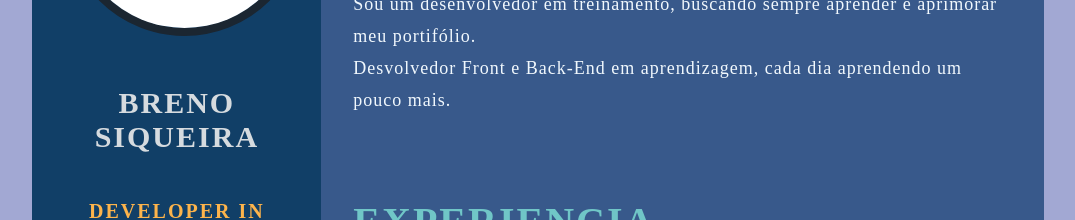
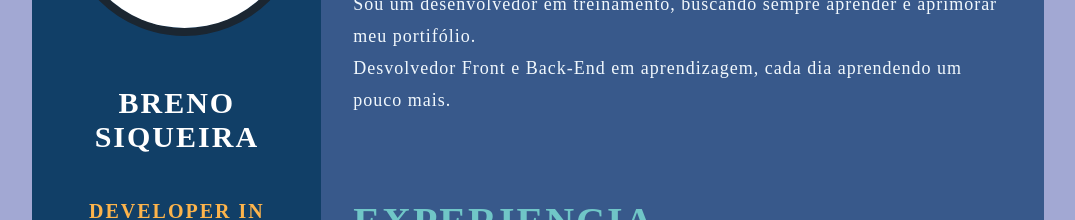
Before and after one commit to brenofsiqueira/brenofsiqueira.github.io, a plain HTML site: page index.html in a window 1280 px wide. Shown: the part 269-489 px from the top of the page, without its empty margins (102-1177 px from the left). Drawn offline with Linux system fonts and the light colour scheme.

Commit message:
css style changes (#7)

```diff
--- a/style.css
+++ b/style.css
@@ -48,7 +48,7 @@ body {
 }
 
 .name {
-    color: #D6DBDF;
+    color: #ffffff;
     font-size: 30px;
     letter-spacing: 2px;
     text-transform: uppercase;
```
